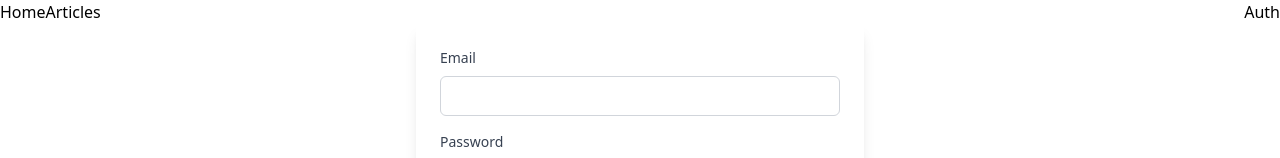
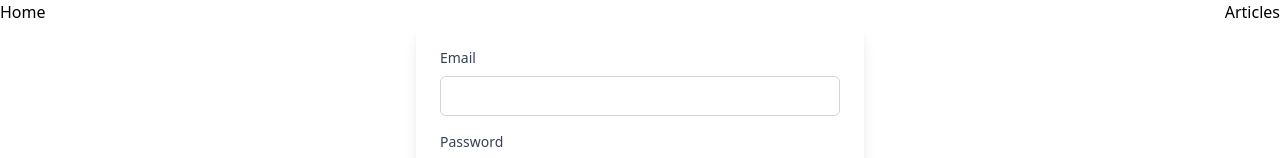
Before and after one commit to EvgeniyHalimon/Bred-frontend, a Vue app: page /auth in a window 1280 px wide. Shown: the top 158 px of the page. Built offline with nearby package versions, Linux system fonts and the light colour scheme; no server answers.

Commit message:
update logic

```diff
--- a/src/App.vue
+++ b/src/App.vue
@@ -1,20 +1,13 @@
 <script setup lang="ts">
-import { ref } from 'vue';
 import { RouterLink, RouterView } from 'vue-router';
-import { getAccessToken } from './shared/tokenWorkshop';
-const isLoggedIn = ref(getAccessToken());
-console.log('🚀 ~ file: App.vue:6 ~ isLoggedIn:', isLoggedIn.value);
 </script>
 
 <template>
   <header>
     <div>
       <nav class="flex justify-between">
-        <div>
-          <RouterLink to="/">Home</RouterLink>
-          <RouterLink to="/articles">Articles</RouterLink>
-        </div>
-        <RouterLink to="/auth" v-if="!isLoggedIn">Auth</RouterLink>
+        <RouterLink to="/">Home</RouterLink>
+        <RouterLink to="/articles">Articles</RouterLink>
       </nav>
     </div>
   </header>
--- a/src/views/HomeView.vue
+++ b/src/views/HomeView.vue
@@ -1,5 +1,16 @@
 <script setup lang="ts">
+import { useRouter } from 'vue-router';
 import { TheWelcome } from '../components';
+import { onMounted } from 'vue';
+import { getAccessToken } from '@/shared/tokenWorkshop';
+const router = useRouter();
+console.log('🚀 ~ file: HomeView.vue:5 ~ router:', router);
+
+onMounted(() => {
+  if (!getAccessToken()) {
+    router.push('/auth');
+  }
+});
 </script>
 
 <template>
```
